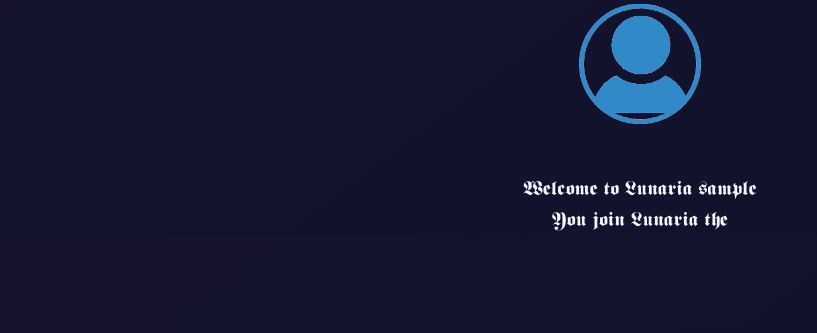
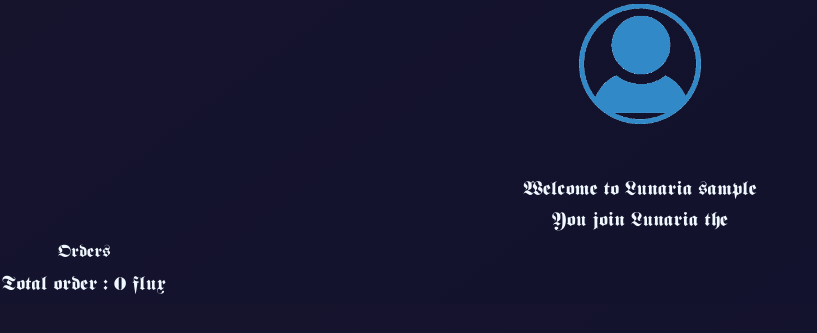
Before and after one commit to nmarrocchi/Lunaria, a PHP site: page /account.php in a window 1280 px wide. Shown: the part 196-529 px from the top of the page, without its empty margins (0-817 px from the left). Run offline with PHP 8.4, Linux system fonts and the light colour scheme; the visitor is signed in with stand-in values (Sample User, id 1); data that the repository does not hold is empty.

Commit message:
Add order list

```diff
--- a/account.php
+++ b/account.php
@@ -27,6 +27,30 @@
       <img class="guest" src="img/guest.png" alt="icon">
       <p>Welcome to Lunaria <?php echo $_SESSION['user'] ?></p>
       <p>You join Lunaria the <?php echo $date[0] ?></p>
+
+      <?php
+        $orders = $bdd->query("SELECT * FROM orders WHERE user = '".$_SESSION["user"]."' ");
+        $totalOrder = 0;
+      ?>
+
+      <table class="userOrder">
+
+        <tr>
+          <td colspan="2" class="orderHeader">Orders</td>
+        </tr>
+        <?php while($ordersFishs = $orders->fetch()){ $totalOrder += $ordersFishs["price"]?>
+
+        <tr>
+          <td><?php echo $ordersFishs["fish_fr"] ?> / <?php echo $ordersFishs["fish_eng"] ?></td>
+          <td><?php echo $ordersFishs["price"] ?></td>
+        </tr>
+
+        <?php } ?>
+        <tr>
+          <td colspan="2" class="totalOrder"><p>Total order : <?php echo $totalOrder ?> flux</p></td>
+        </tr>
+      </table>
+
     </div>
 
 </body>
```
